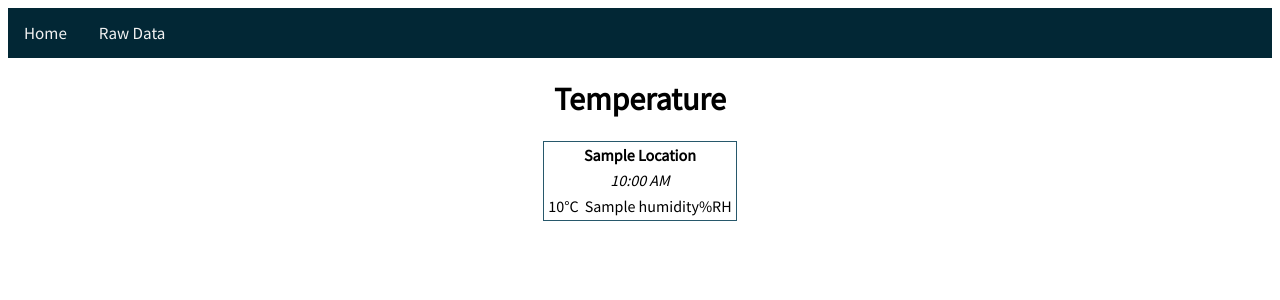
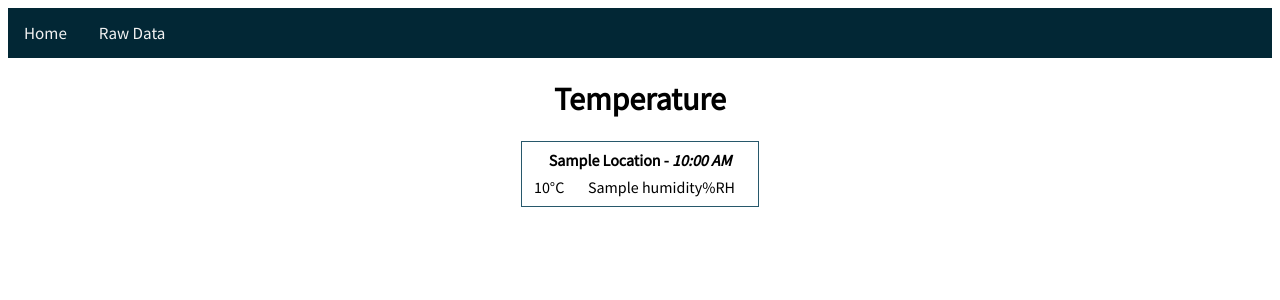
Before and after one commit to anson-vandoren/home-automation, a Flask app: template server/app/templates/index.html in a window 1280 px wide. Shown: the top 300 px of the page. Run offline with Flask 2, Linux system fonts and the light colour scheme; the template is opened without the code that fills it: most values are stand-ins (such as "Sample title", 1, 10 or a date in 2020).

Commit message:
formatting

```diff
--- a/server/app/static/styles/base.css
+++ b/server/app/static/styles/base.css
@@ -27,13 +27,15 @@ body {
 }
 
 main {
-  max-width: 90ch;
+  max-width: 77ch;
   margin: auto;
 }
 
 table {
   border: 1px solid #27586b;
   margin: 5px auto;
+  padding: 5px;
+  width: 30ch;
 }
 
 td {
@@ -64,3 +66,7 @@ td {
   background-color: #27586b;
   color: white;
 }
+
+.updatedTime {
+  font-style: italic;
+}
--- a/server/app/templates/index.html
+++ b/server/app/templates/index.html
@@ -3,21 +3,18 @@
 <h1 style="text-align: center;">Temperature</h1>
 
 {% for sensor in sensors %}
-<table align="center">
+<table>
   <thead>
     <tr>
-      <th colspan="2">{{ sensor.location.title() }}</th>
+      <th colspan="2">
+        {{ sensor.location.title() }} -
+        <span class="updatedTime" id="{{ sensor.location }}"
+          >{{ sensor.timestamp }}</span
+        >
+      </th>
     </tr>
   </thead>
-  <tr>
-    <td colspan="2">
-      <i
-        ><span class="updatedTime" id="{{ sensor.location }}"
-          >{{ sensor.timestamp }}</span
-        ></i
-      >
-    </td>
-  </tr>
+  <tr></tr>
   <tr>
     <td>{{ sensor.temperature }}°C</td>
     <td>{{ sensor.humidity }}%RH</td>
```
